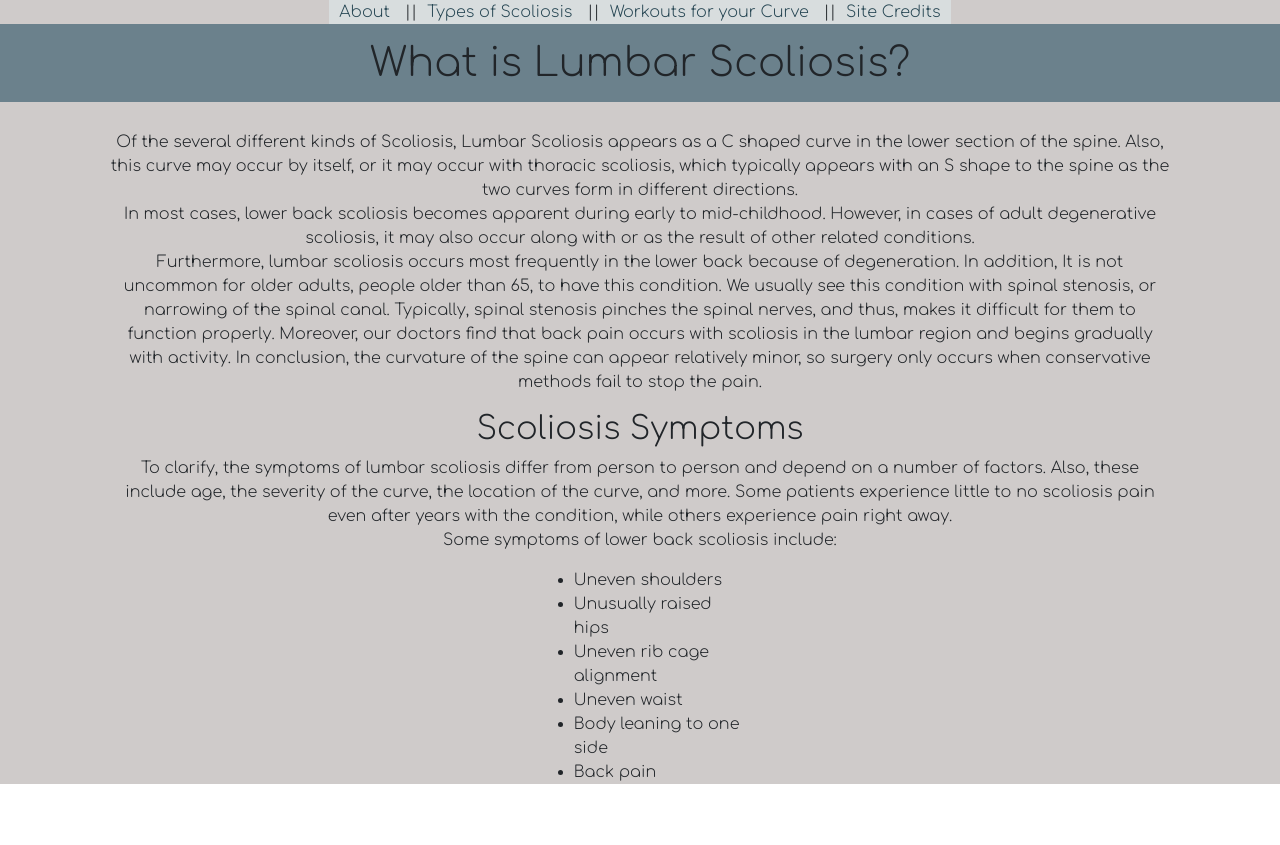
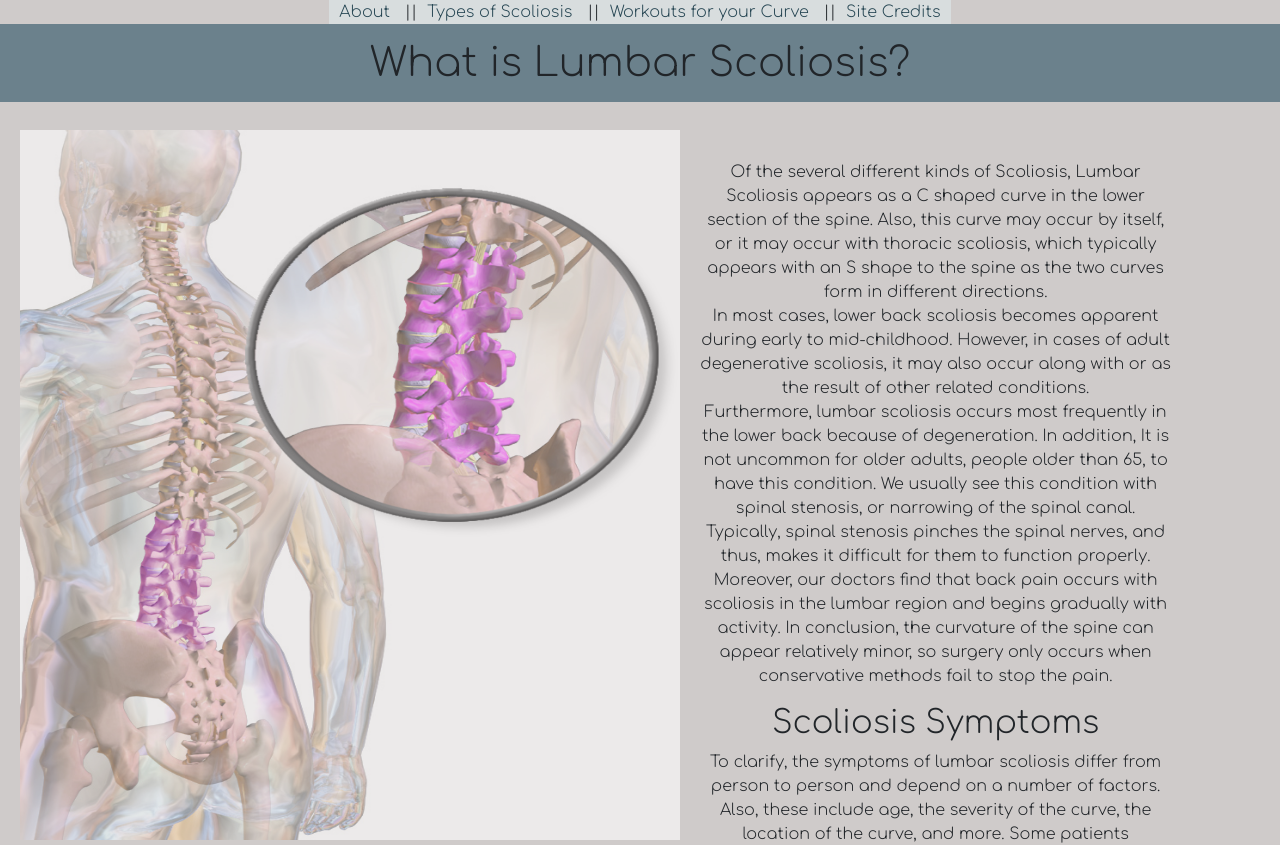
Before and after one commit to YoshiMejia/scoliosis-SPA, a React (Create React App) app: page /types/lumbar in a window 1280 px wide. Shown: the top 845 px of the page. Before the commit the page ends 800 px from the top, so only its background shows below. Built offline with nearby package versions, Linux system fonts and the light colour scheme.

Commit message:
CSS: adjusting lumbar skeleton photo

```diff
--- a/src/App.css
+++ b/src/App.css
@@ -65,6 +65,7 @@ h1.banner {
   width: 50%;
 }
 
+/* site photos  */
 #nomore_sign {
   height: 350px;
   width: 350px;
@@ -79,6 +80,15 @@ h1.banner {
   padding: 20px 20px;
 }
 
+#lumbar_skel {
+  height: 750px;
+  width: 700px;
+  float: left;
+  padding: 20px 20px;
+  opacity: 0.60;
+}
+
+/*  */
 #types_links{
   width: fit-content;
   margin: 0 auto;
@@ -106,7 +116,7 @@ h1.banner {
   text-align: center;
   width: 83%;
   margin: 0 auto;
-  padding-top: 20px;
+  padding-top: 50px;
 }
 
 .lumbar_text ul {
@@ -114,3 +124,7 @@ h1.banner {
   text-align: left;
   margin: 0 auto;
 }
+
+.lumbar_div {
+  height: 850px;
+}
--- a/src/components/types_components/Lumbar.js
+++ b/src/components/types_components/Lumbar.js
@@ -1,4 +1,5 @@
 import React, {useEffect} from "react";
+import lumbar_skel from '../../media/lumbar_skel.png'
 
 export function Lumbar(){
 
@@ -7,10 +8,12 @@ export function Lumbar(){
       }, [])
 
     return(
-        <div className="lumbar-div">
+        <div className="lumbar_div">
             <div>
                 <h1 className="banner">What is Lumbar Scoliosis?</h1>
             </div>
+
+            <img src={lumbar_skel} alt='skeleton highlight lumbar portion of spine' id="lumbar_skel"/>
             <div className="lumbar_text">
                 <p>Of the several different kinds of Scoliosis, Lumbar Scoliosis appears as a C shaped curve in the lower section of the spine.  Also, this curve may occur by itself, or it may occur with thoracic scoliosis, which typically appears with an S shape to the spine as the two curves form in different directions.
                 <br />
```
